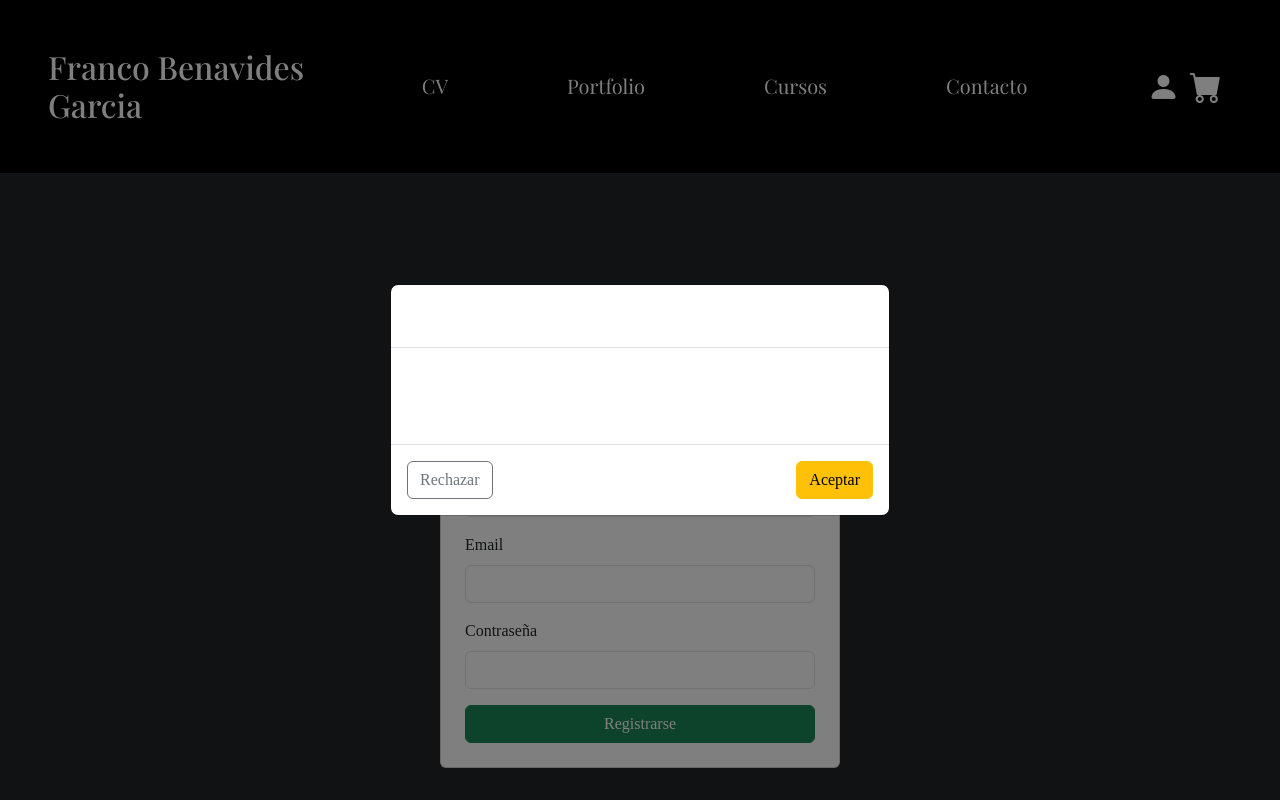
After one commit to todo-piola/dwes-proyecto-php, a PHP site: page /view/registro.php in a window 1280 px wide. The commit adds this page. Run offline with PHP 8.4, Linux system fonts and the light colour scheme; some web fonts are replaced.

Commit message:
Vista registro y login estables con envío de datos a la bbdd

```diff
--- a/index.php
+++ b/index.php
@@ -1,3 +1,5 @@
+<?php session_start(); ?>
+
 <!DOCTYPE html>
 <html lang="en">
 <head>
--- a/templates/header.php
+++ b/templates/header.php
@@ -1,7 +1,4 @@
-<?php
-session_start();
-include __DIR__ . '/../view/cookies.php';
-?>
+<?php include __DIR__ . '/../view/cookies.php'; ?>
 
 <header class="m-0 bg-black">
     <nav class="p-5 d-flex justify-content-between align-items-center">
--- a/view/cookies.php
+++ b/view/cookies.php
@@ -1,51 +1,45 @@
 <?php
-// Procesar aceptación o rechazo
-if ($_SERVER['REQUEST_METHOD'] === 'POST') {
-    if (isset($_POST['aceptar_cookies'])) {
+// Uso GET para no interferir con el resto de formularios
+if (isset($_GET['accion_cookies'])) {
+    if ($_GET['accion_cookies'] === 'aceptar') {
         setcookie("cookies_franco", "aceptadas", time() + 60*60*24*365, "/");
-    } elseif (isset($_POST['rechazar_cookies'])) {
+    } elseif ($_GET['accion_cookies'] === 'rechazar') {
         setcookie("cookies_franco", "rechazadas", time() + 60*60*24*365, "/");
     }
-    header("Location: /dwes-proyecto-php/index.php");
+
+    // Si la cookie está guardada, redirige a la url de origen
+    $url_limpia = strtok($_SERVER['REQUEST_URI'], '?');
+    header("Location: $url_limpia");
     exit();
 }
 ?>
 
 <?php if (!isset($_COOKIE['cookies_franco'])): ?>
+
 <!-- Modal forzar visible -->
 <div class="modal fade show" id="cookiesModal"
      tabindex="-1"
      aria-modal="true"
      role="dialog"
      style="display:block; background-color: rgba(0,0,0,.5);">
-
     <div class="modal-dialog modal-dialog-centered">
         <div class="modal-content">
-
             <div class="modal-header">
                 <h5 class="modal-title">Política de Cookies</h5>
             </div>
-
             <div class="modal-body">
                 <p>
                     Esta web utiliza cookies para mejorar tu experiencia de usuario. Puedes aceptar o rechazar su uso.
                 </p>
             </div>
-
             <div class="modal-footer d-flex justify-content-between">
-                <form method="post">
-                    <button name="rechazar_cookies" class="btn btn-outline-secondary">
-                        Rechazar
-                    </button>
-                </form>
-
-                <form method="post">
-                    <button name="aceptar_cookies" class="btn btn-warning">
-                        Aceptar
-                    </button>
-                </form>
+                <a href="?accion_cookies=rechazar" class="btn btn-outline-secondary">
+                    Rechazar
+                </a>
+                <a href="?accion_cookies=aceptar" class="btn btn-warning">
+                    Aceptar
+                </a>
             </div>
-
         </div>
     </div>
 </div>
--- /dev/null
+++ b/view/registro.php
@@ -0,0 +1,99 @@
+<?php
+session_start();
+require_once '../model/conexion.php';
+
+$mensaje = '';
+$usuario_previo = $_GET['usuario'] ?? '';
+
+if ($_SERVER['REQUEST_METHOD'] === 'POST') {
+    $usuario = trim($_POST['username']);
+    $email = trim($_POST['email']);
+    $password = trim($_POST['password']);
+
+    // Verifico que ningún campo este vacío
+    if (!empty($usuario) && !empty($email) && !empty($password)) {
+        // Comprobar si el nombre de usuario ya existe
+        $stmt = $bd->prepare("SELECT nombre_usuario FROM usuario WHERE nombre_usuario = ?");
+        $stmt->execute([$usuario]);
+
+        // Buscamos el usuario en la bbdd, ssi existe devuelve este mensaje
+        if ($stmt->fetch()) {
+            $mensaje = "Ese usuario ya existe";
+        } else {
+            // Comprobar si el email ya existe y lo buscamos en la bbdd
+            $stmt = $bd->prepare("SELECT email FROM usuario WHERE email = ?");
+            $stmt->execute([$email]);
+            if ($stmt->fetch()) {
+                $mensaje = "Ese email ya está registrado";
+
+            // Si ni el email ni el usuario están registrados, entonces lo registramos
+            } else {
+                // Guardar usuario
+                $stmt = $bd->prepare(
+                    "INSERT INTO usuario (nombre_usuario, email, passwd, rol) VALUES (?, ?, ?, 'usuario')"
+                );
+                $stmt->execute([$usuario, $email, $password]);
+
+                // Redirigir al login con mensaje de éxito
+                // En login.php se captura $_GET['registro'] === 'ok' para mostrar mensaje
+                header("Location: login.php?registro=ok");
+                exit(); //Después de un header(...) siempre hay que usar exit() para cancelar la ejecución constante
+            }
+        }
+    } else {
+        $mensaje = "Rellena todos los campos";
+    }
+}
+
+?>
+
+<!DOCTYPE html>
+<html lang="es">
+<head>
+    <meta charset="UTF-8">
+    <title>Registro</title>
+    <link href="https://cdn.jsdelivr.net/npm/bootstrap@5.3.8/dist/css/bootstrap.min.css" rel="stylesheet">
+    <link rel="stylesheet" href="https://cdn.jsdelivr.net/npm/bootstrap-icons@1.13.1/font/bootstrap-icons.min.css">
+    <link rel="stylesheet" href="/dwes-proyecto-php/public/css/estilo.css">
+</head>
+<body class="bg-dark text-white">
+
+<?php include '../templates/header.php' ?>
+
+<div class="container vh-100 d-flex justify-content-center align-items-center">
+    <div class="card p-4" style="width: 400px;">
+
+        <h4 class="mb-3 text-center">Registro</h4>
+
+        <?php if ($mensaje): ?>
+            <div class="alert alert-danger"><?= $mensaje ?></div>
+        <?php endif; ?>
+
+        <form method="post">
+            <div class="mb-3">
+                <label class="form-label">Usuario</label>
+                <input type="text" name="username" class="form-control"
+                       value="<?= htmlspecialchars($usuario_previo) ?>" required>
+            </div>
+
+            <div class="mb-3">
+                <label class="form-label">Email</label>
+                <input type="email" name="email" class="form-control"
+                    value="<?= htmlspecialchars($email_previo ?? '') ?>" required>
+            </div>
+
+            <div class="mb-3">
+                <label class="form-label">Contraseña</label>
+                <input type="password" name="password" class="form-control" required>
+            </div>
+
+            <button class="btn btn-success w-100">Registrarse</button>
+        </form>
+
+    </div>
+</div>
+
+<?php include '../templates/footer.html'; ?>
+
+</body>
+</html>
```
Also changed, not shown: model/control_sesion.php (+8 -5 lines), view/carrito.php (+1 -7 lines), view/login.php (+70 -26 lines).
